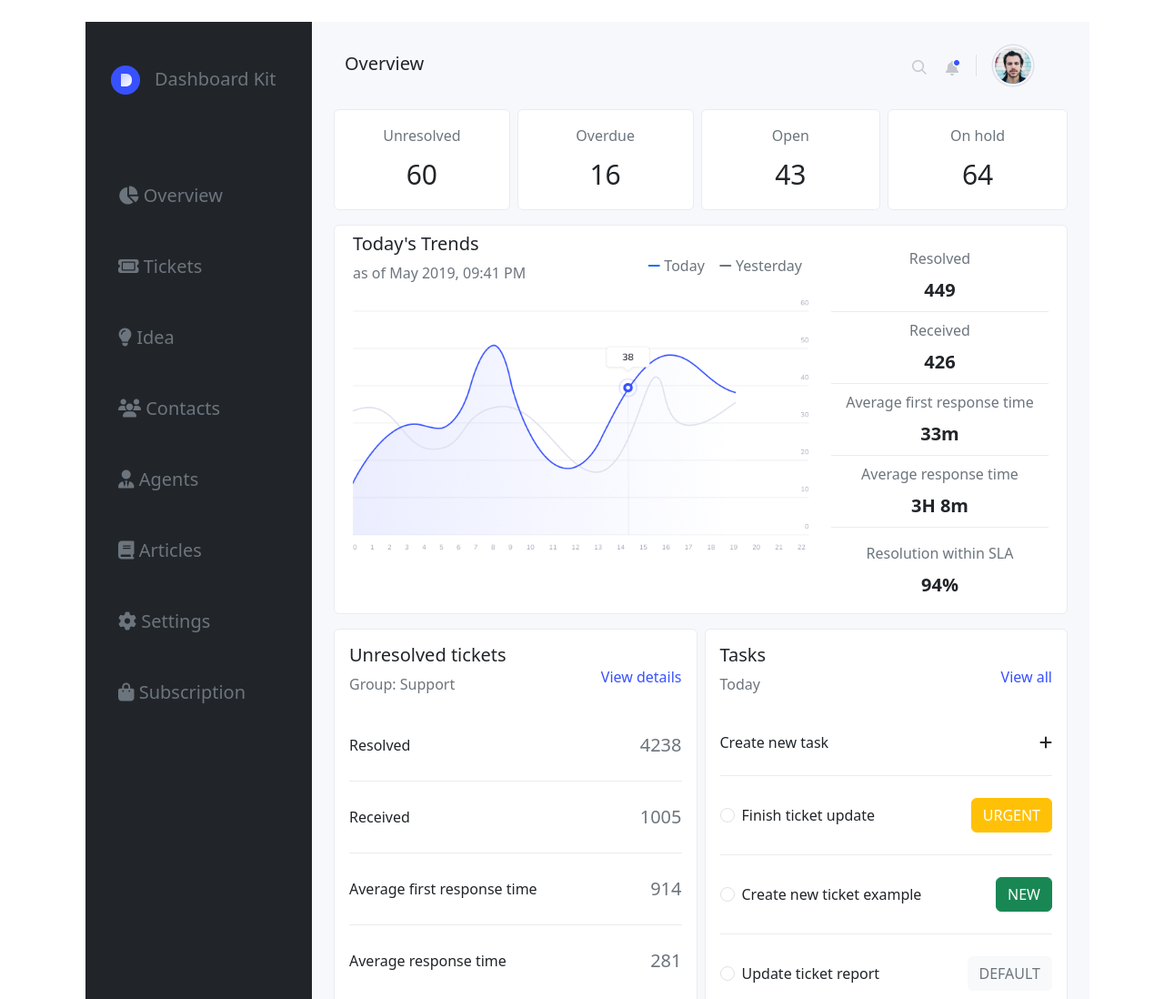
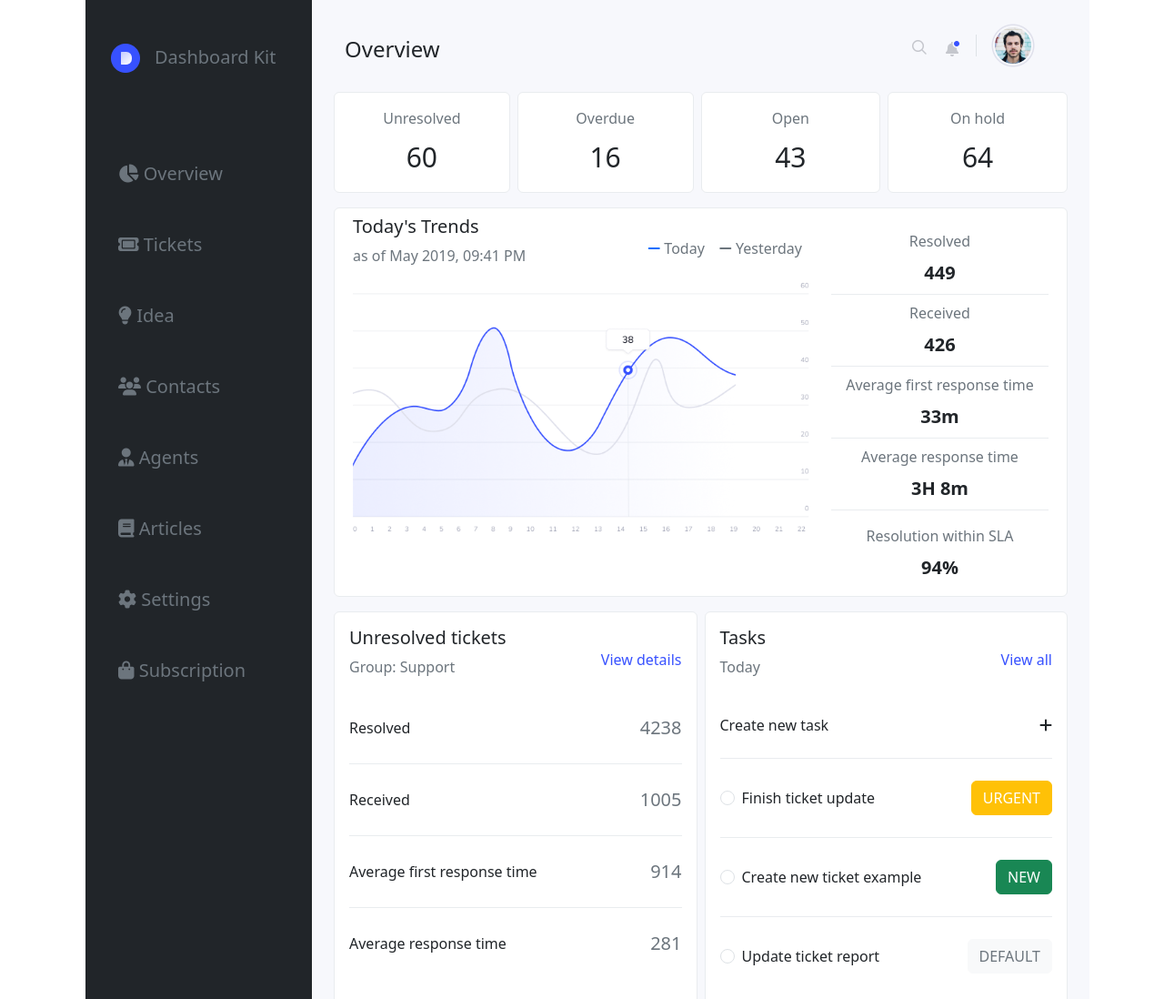
Before and after one commit to FrankieZzzzz/INM320SAA-Bootstrap, a website: page public/index.html in a window 1280 px wide. Shown: the top 1098 px of the page at 91% size. Drawn offline with nearby package versions, Linux system fonts and the light colour scheme.

Commit message:
Merge code

```diff
--- a/public/index.html
+++ b/public/index.html
@@ -13,10 +13,8 @@
   </head>
   <body>
     <main class="container">
-      <div class="row justify-content-center my-0 my-lg-4">
-        <!-- ******************************** -->
-        <!-- question: how to make side bar has the same height with the content on large window size -->
-        <!-- question: on the large side window, the Logo and title missing -->
+      <div class="row justify-content-center">
+
         <!-- sidebar -->
         <section class="row col-lg-3">
           <!-- sidebar logo for desktop-->
@@ -41,7 +39,7 @@
               <div class="offcanvas-body list-group fs-5">
                 <a href="#" class="list-group-item list-group-item-action p-4 bg-transparent text-secondary border-0">
                   <i class="fa-solid fa-chart-pie"></i>
-                  <span class="">Overview</span>
+                  <span">Overview</span>
                 </a>
                 <a href="#" class="list-group-item list-group-item-action p-4 bg-transparent text-secondary border-0">
                   <i class="fa-solid fa-ticket"></i>
@@ -89,7 +87,7 @@
                     <i class="fa-solid fa-bars fs-2"></i>
                   </button>
                 </div>
-                <h6 class="col-4 pt-1 fs-5">Overview</h6>
+                <h6 class="col-4 pt-3 fs-4 fs-lg-6">Overview</h6>
                 <div class="col-6 d-flex flex-row align-items-center justify-content-end">
                   <!-- search icon and notification -->
                   <div class="mx-3 border-end">
```
Also changed, not shown: src/scss/style.scss (+0 -12 lines), 1 other file.
